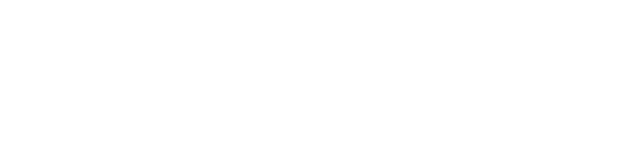
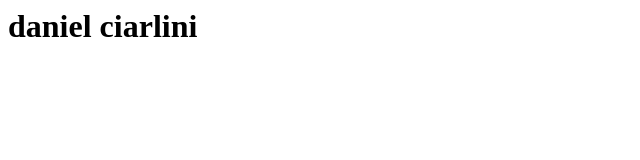
Before and after one commit to danielpetenon/teste, a plain HTML site: page index.html in a window 1280 px wide. Shown: the whole page, without its empty margins (0-640 px from the left). Drawn offline with Linux system fonts and the light colour scheme.

Commit message:
titulo na principal

```diff
--- a/index.html
+++ b/index.html
@@ -5,6 +5,6 @@
     <title>Document</title>
 </head>
 <body>
-
+    <h1>daniel ciarlini</h1>
 </body>
 </html>
```
